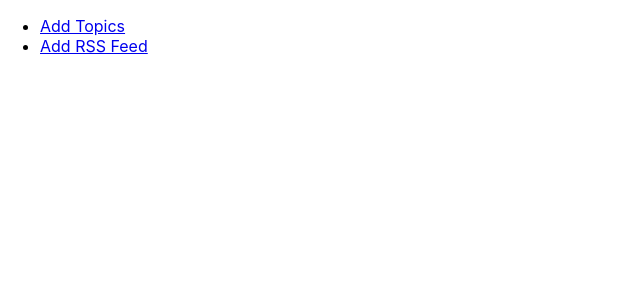
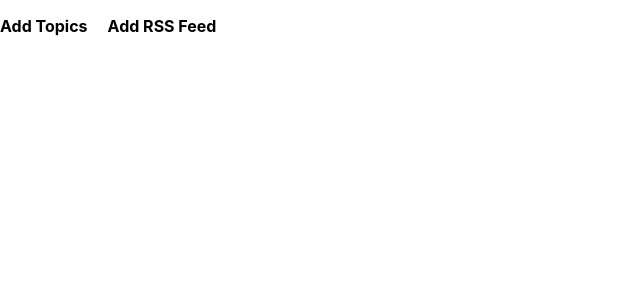
Before and after one commit to kamalakoum/ai_podcast, a React (Create React App) app in the folder admin-dashboard/: page / in a window 1280 px wide. Shown: the top 300 px of the page, without its empty margins (0-640 px from the left). Built offline with nearby package versions, Linux system fonts and the light colour scheme.

Commit message:
admin: add style to navbar

```diff
--- /dev/null
+++ b/admin-dashboard/src/components/pages/home/index.css
@@ -0,0 +1,19 @@
+.admin-home {
+
+}
+
+.list-element {
+    display: flex;
+    list-style: none;
+    padding: 0;
+}
+
+.element {
+    margin-right: 20px;
+}
+
+.navbar a {
+    text-decoration: none;
+    color: black;
+    font-weight: bold;
+}
--- a/admin-dashboard/src/components/pages/home/index.jsx
+++ b/admin-dashboard/src/components/pages/home/index.jsx
@@ -1,19 +1,19 @@
 import React from "react";
+import './index.css';
 
 const Home = () => {
     return (
         <div className="admin-home">
             <nav className="navbar">
-                <ul>
-                    <li>
+                <ul className="list-element">
+                    <li className="element">
                         <a href="/add-topics">Add Topics</a>
                     </li>
-                    <li>
+                    <li className="element">
                         <a href="/add-rss-feed">Add RSS Feed</a>
                     </li>
                 </ul>
             </nav>
-            {/* Other content of the Home component */}
         </div>
     );
 };
```
